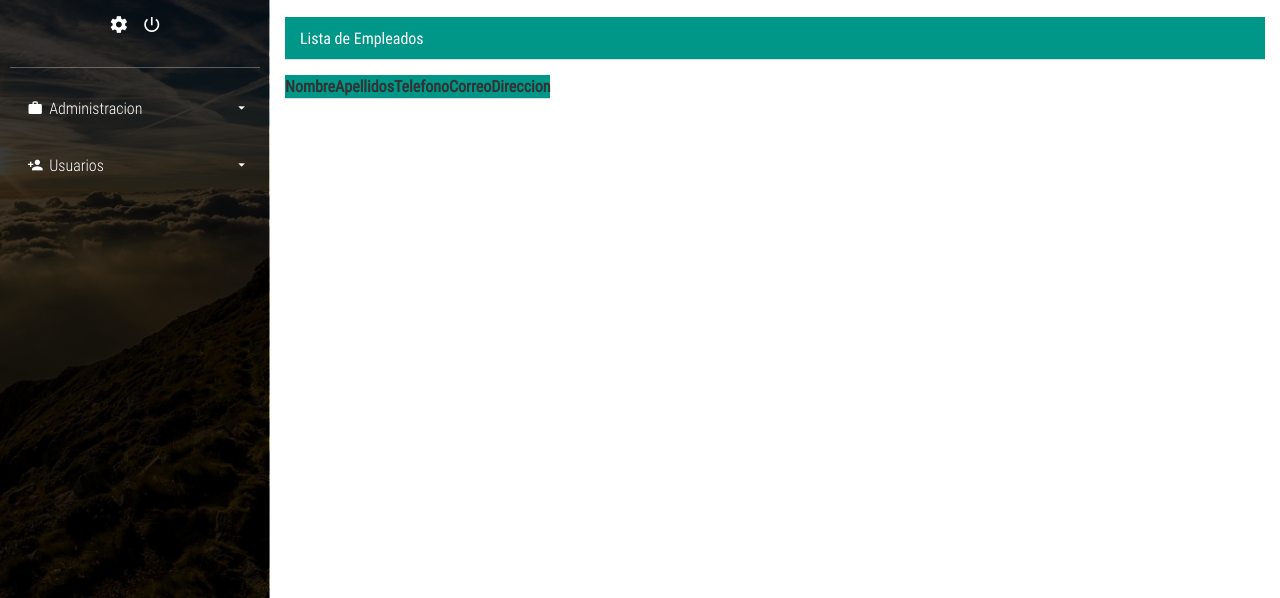
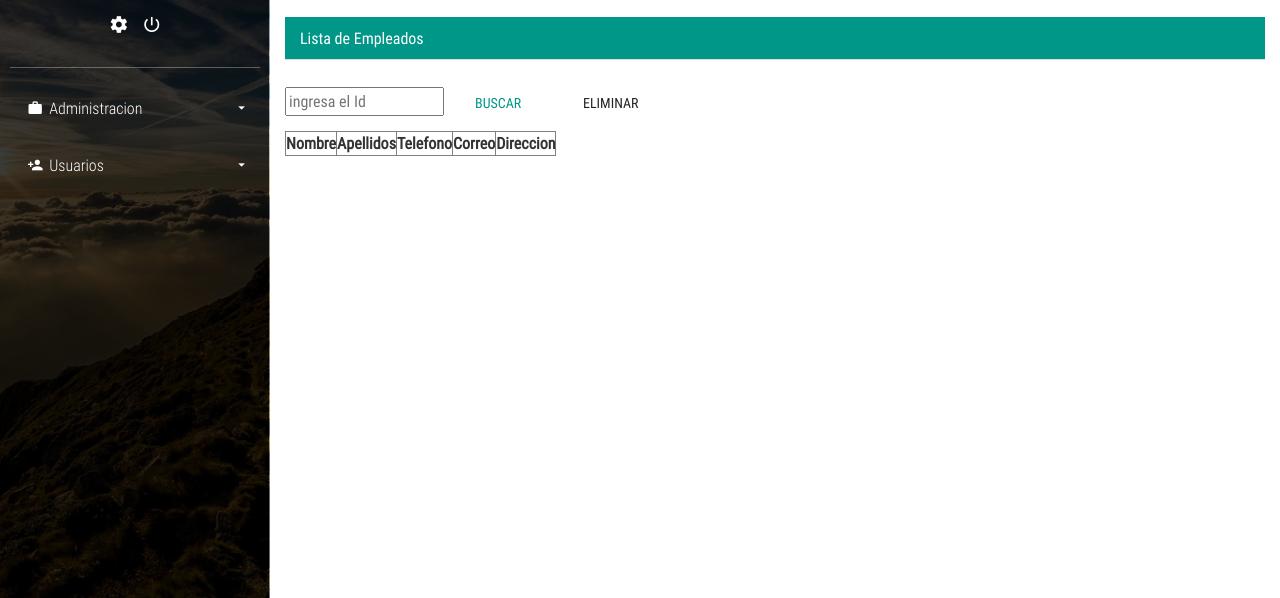
Before and after one commit to cessar24/RH_NodeJS, a website: page interfaz/eliminar.html in a window 1280 px wide. Shown: the part 202-800 px from the top of the page. Drawn offline with nearby package versions, Linux system fonts and the light colour scheme; some packages are replaced by stand-ins of ours; a script that the page names is missing; files whose address does not match are found by name.

Commit message:
Update eliminar.html

```diff
--- a/interfaz/eliminar.html
+++ b/interfaz/eliminar.html
@@ -121,25 +121,20 @@
 				</div>
 
 			</div>
-                <div class="row">
-                    <div class="col-xs-12">
-                        <table class="nav nav-tabs">
-                            <tr>
-                                <td><b><center>   Nombre     </center></b></td>
-                                <td><b><center>   Apellidos  </center></b></td>
-                                <td><b><center>   Telefono   </center></b></td>
-                                <td><b><center>   Correo     </center></b></td>
-                                <td><b><center>   Direccion  </center></b></td>
+			<input type="text" id="input-id" placeholder="ingresa el Id" name="Id"><button class="btn btn-primary">buscar</button><button class="btn btn-secondary">Eliminar</button>
+			<table width=\"200%\" border=\"1\">
+				<tr>
+					<td><b><center>Nombre</center></b></td>
+					<td><b>		<center>Apellidos</center></b></td>
+					<td><b>		<center>Telefono</center></b></td>
+					<td><b>		<center>Correo</center></b></td>
+					<td><b>		<center>Direccion</center></b></td>
 
-                            </tr>
-                            </table>
-                            <div id="tabla">
+				</tr>
+				</table>
+				<div id="tabla">
 
-                            </div>
-
-                    </div>
-
-                </div>
+				</div>
 
 
 
```
